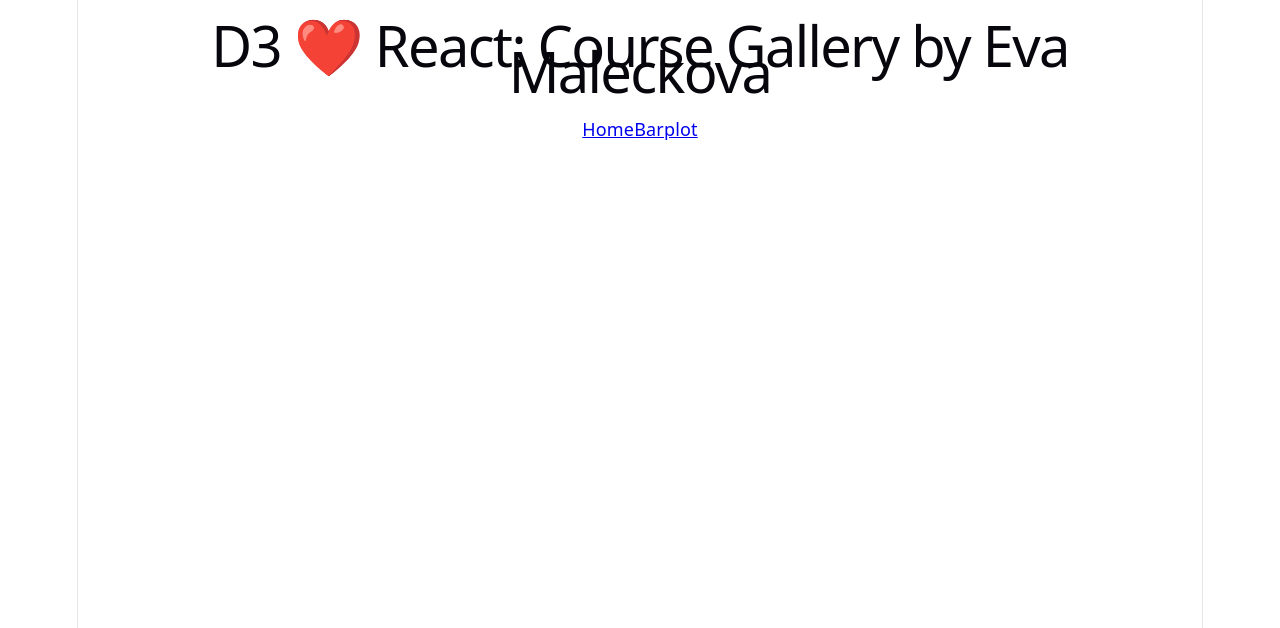
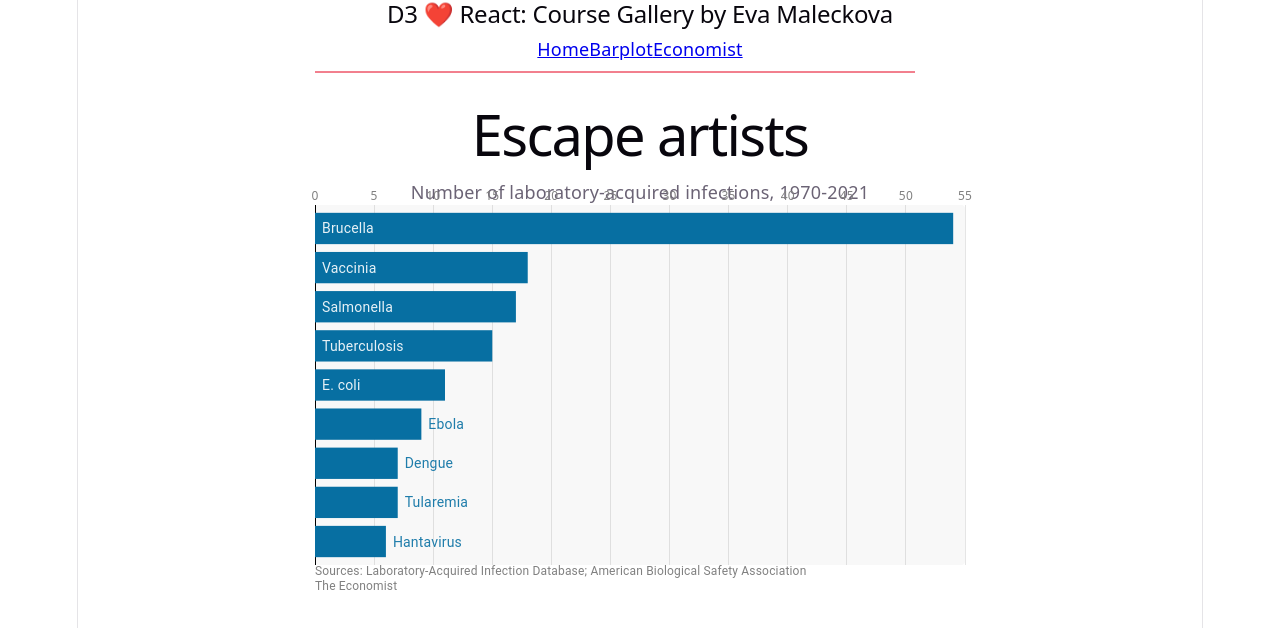
Before and after one commit to emaleckova/d3-react-class-2026, a React (Vite) app: page /economist in a window 1280 px wide. Shown: the top 628 px of the page. Built offline with nearby package versions, Linux system fonts and the light colour scheme.

Commit message:
Moved economist plot to a devoted page

```diff
--- a/src/App.jsx
+++ b/src/App.jsx
@@ -3,17 +3,19 @@ import Navigation from "./components/Navigation";
 
 import Home from "./pages/Home";
 import BarplotPage from "./pages/BarplotPage";
+import EconomistPage from "./pages/EconomistPage";
 
 export default function App() {
   return (
     <>
-      <h1>D3 ❤️ React: Course Gallery by Eva Maleckova</h1>
+      <h2>D3 ❤️ React: Course Gallery by Eva Maleckova</h2>
 
       <Navigation />
 
       <Routes>
         <Route path="/" element={<Home />} />
         <Route path="/barplot" element={<BarplotPage />} />
+        <Route path="/economist" element={<EconomistPage />} />
       </Routes>
     </>
   );
--- a/src/components/Navigation.jsx
+++ b/src/components/Navigation.jsx
@@ -5,6 +5,7 @@ export default function Navigation() {
     <nav>
       <Link to="/">Home</Link>
       <Link to="/barplot">Barplot</Link>
+      <Link to="/economist">Economist</Link>
     </nav>
   );
 }
--- a/src/pages/EconomistPage.jsx
+++ b/src/pages/EconomistPage.jsx
@@ -1,10 +1,10 @@
-import economistPlot from "../visualizations/02_TheEconomistPlot/economistPlot";
+import EconomistPlot from "../visualizations/02_TheEconomistPlot/economistPlot";
 import economistData from "../visualizations/02_TheEconomistPlot/economistData";
 
 export default function economistPage() {
   return (
     <div>
-      <economistPlot data={economistData} />
+      <EconomistPlot data={economistData} />
     </div>
   );
 }
--- a/src/pages/Home.jsx
+++ b/src/pages/Home.jsx
@@ -1,5 +1,4 @@
-{
-  /* export default function Home() {
+export default function Home() {
   return (
     <div>
       <h3>About</h3>
@@ -9,141 +8,4 @@
       </p>
     </div>
   );
-}*/
 }
-
-import * as d3 from "d3";
-
-const data = [
-  { count: 6, name: "Hantavirus" },
-  { count: 7, name: "Tularemia" },
-  { count: 7, name: "Dengue" },
-  { count: 9, name: "Ebola" },
-  { count: 11, name: "E. coli" },
-  { count: 15, name: "Tuberculosis" },
-  { count: 17, name: "Salmonella" },
-  { count: 18, name: "Vaccinia" },
-  { count: 54, name: "Brucella" },
-];
-
-console.log(data);
-
-/*Image area*/
-
-const width = 650;
-const height = 360;
-
-const margins = {
-  top: 0,
-  right: 0,
-  bottom: 0,
-  left: 0,
-};
-
-const innerWidth = width - margins.left - margins.right;
-const innerHeight = height - margins.top - margins.bottom;
-
-/*Scales*/
-const xScale = d3.scaleLinear().domain([0, 55]).range([0, innerWidth]);
-const pathogens = data.map((d) => d.name).reverse();
-console.log("Pathogens: " + pathogens);
-const yScale = d3
-  .scaleBand()
-  .domain(pathogens)
-  .range([0, innerHeight])
-  .paddingInner(0.2)
-  .paddingOuter(0.2);
-
-/*Sequence for horizontal lines*/
-const range = (start, end, step = 5) =>
-  Array.from(
-    { length: Math.floor((end - start) / step) + 1 },
-    (_, i) => start + i * step,
-  );
-
-const xBreaks = range(0, 55, 5);
-
-console.log(xBreaks);
-
-export default function Home() {
-  return (
-    <div>
-      <h4>Prototype Area</h4>
-
-      <svg width={width} height={height} overflow="visible">
-        {/*plotting area*/}
-        <g transform={`translate(${margins.top},${margins.right})`}>
-          {/*background*/}
-          <rect width={width} height={height} fill="#f8f8f8" rx={4} />
-          <text x={width / 2} y={25} textAnchor="middle" fill="red">
-            My Title
-          </text>
-          {/*axis lines*/}
-          {xBreaks.map((d, i) => (
-            <g key={i}>
-              <line
-                x1={xScale(d)}
-                y1={0}
-                x2={xScale(d)}
-                y2={height}
-                stroke="#808080"
-                opacity={0.2}
-                shapeRendering="crispEdges"
-              />
-              {/*axis labels*/}
-              <text
-                x={xScale(d)}
-                y={-25}
-                textAnchor="middle"
-                alignmentBaseline="central"
-                fill="#808080"
-                fontSize={12}
-              >
-                {d}
-              </text>
-              {/*y-axis line*/}
-              <line
-                x1={xScale(0)}
-                y1={0}
-                x2={xScale(0)}
-                y2={height}
-                stroke="black"
-                opacity={0.8}
-                shapeRendering="crispEdges"
-              />
-            </g>
-          ))}
-          {/*Data*/}
-          {data.map((d, i) => (
-            <rect
-              key={i}
-              x={0}
-              y={yScale(d.name)}
-              height={yScale.bandwidth()}
-              width={xScale(d.count)}
-              fill="#076fa2"
-            />
-          ))}
-          {/*Pathogen labels*/}
-          {data.map((d, i) => (
-            <text
-              key={i}
-              x={d.count > 10 ? 0 : xScale(d.count)}
-              y={yScale(d.name) + yScale.bandwidth() / 2}
-              dx={7}
-              alignmentBaseline="central"
-              textAnchor="start"
-              fontFamily="Roboto"
-              fontSize={14}
-              fill={d.count > 10 ? "white" : "#076fa2"}
-              fillOpacity={0.9}
-            >
-              {d.name}
-            </text>
-          ))}
-        </g>
-        {/*End of transform group*/}
-      </svg>
-    </div>
-  );
-}
--- a/src/visualizations/02_TheEconomistPlot/economistData.js
+++ b/src/visualizations/02_TheEconomistPlot/economistData.js
@@ -1,4 +1,4 @@
-export const data = [
+const economistData = [
   { count: 6, name: "Hantavirus" },
   { count: 7, name: "Tularemia" },
   { count: 7, name: "Dengue" },
@@ -9,3 +9,5 @@ export const data = [
   { count: 18, name: "Vaccinia" },
   { count: 54, name: "Brucella" },
 ];
+
+export default economistData;
--- /dev/null
+++ b/src/visualizations/02_TheEconomistPlot/economistPlot.css
@@ -0,0 +1,49 @@
+.economist-barplot {
+  font-family: "Roboto", sans-serif;
+  display: flex;
+  flex-direction: column;
+  align-items: flex-start;
+  min-height: 100vh;
+  padding: 110px 0;
+  background-color: #ffffff;
+}
+
+.economist-barplot h1 {
+  font-size: 20px;
+  margin-top: 5px;
+  margin-bottom: 0;
+}
+
+.economist-barplot p {
+  font-size: 16px;
+  margin-top: 10px;
+  margin-bottom: 40px;
+}
+
+.economist-barplot .source {
+  font-size: 12px;
+  color: grey;
+  margin-top: 4px;
+  margin-bottom: 0;
+}
+
+.economist-barplot .source-box {
+  margin-top: 0;
+}
+
+.economist-barplot > a {
+  position: fixed;
+  bottom: 32px;
+  left: 32px;
+  font-family: "Roboto", sans-serif;
+  font-size: 11px;
+  letter-spacing: 0.08em;
+  text-transform: uppercase;
+  text-decoration: none;
+  color: #9a9490;
+  transition: color 0.2s ease;
+}
+
+.economist-barplot > a:hover {
+  color: rgb(229, 1, 28);
+}
--- a/src/visualizations/02_TheEconomistPlot/economistPlot.jsx
+++ b/src/visualizations/02_TheEconomistPlot/economistPlot.jsx
@@ -1,13 +1,135 @@
 import * as d3 from "d3";
 
-export const data = [
-  { count: 6, name: "Hantavirus" },
-  { count: 7, name: "Tularemia" },
-  { count: 7, name: "Dengue" },
-  { count: 9, name: "Ebola" },
-  { count: 11, name: "E. coli" },
-  { count: 15, name: "Tuberculosis" },
-  { count: 17, name: "Salmonella" },
-  { count: 18, name: "Vaccinia" },
-  { count: 54, name: "Brucella" },
-];
+/*Image area*/
+
+const width = 650;
+const height = 360;
+
+export default function EconomistPlot({ data }) {
+  /*Scales*/
+  const xScale = d3.scaleLinear().domain([0, 55]).range([0, width]);
+  const pathogens = data.map((d) => d.name).reverse();
+  console.log("Pathogens: " + pathogens);
+  const yScale = d3
+    .scaleBand()
+    .domain(pathogens)
+    .range([0, height])
+    .paddingInner(0.2)
+    .paddingOuter(0.2);
+
+  /*Sequence for horizontal lines*/
+  const range = (start, end, step = 5) =>
+    Array.from(
+      { length: Math.floor((end - start) / step) + 1 },
+      (_, i) => start + i * step,
+    );
+
+  const xBreaks = range(0, 55, 5);
+
+  console.log(xBreaks);
+  return (
+    <div>
+      <svg width={width} height={10} overflow="visible">
+        <line
+          x1={0}
+          y1={0}
+          x2={width - 50}
+          y2={0}
+          stroke="rgb(229, 1, 28)"
+          strokeWidth={1}
+        />
+      </svg>
+      {/* title & subtitle */}
+      <h1>Escape artists</h1>
+      <p>Number of laboratory-acquired infections, 1970-2021</p>
+      <svg width={width} height={height} overflow="visible">
+        {/*background*/}
+        <rect width={width} height={height} fill="#f8f8f8" rx={4} />
+        {/*axis lines*/}
+        {xBreaks.map((d, i) => (
+          <g key={i}>
+            <line
+              x1={xScale(d)}
+              y1={0}
+              x2={xScale(d)}
+              y2={height}
+              stroke="#808080"
+              opacity={0.2}
+              shapeRendering="crispEdges"
+            />
+            {/*axis labels*/}
+            <text
+              x={xScale(d)}
+              y={-10}
+              textAnchor="middle"
+              alignmentBaseline="central"
+              fill="#808080"
+              fontSize={12}
+            >
+              {d}
+            </text>
+            {/*y-axis line*/}
+            <line
+              x1={xScale(0)}
+              y1={0}
+              x2={xScale(0)}
+              y2={height}
+              stroke="black"
+              opacity={0.8}
+              shapeRendering="crispEdges"
+            />
+          </g>
+        ))}
+        {/*Data*/}
+        {data.map((d, i) => (
+          <rect
+            key={i}
+            x={0}
+            y={yScale(d.name)}
+            height={yScale.bandwidth()}
+            width={xScale(d.count)}
+            fill="#076fa2"
+          />
+        ))}
+        {/*Pathogen labels*/}
+        {data.map((d, i) => (
+          <text
+            key={i}
+            x={d.count > 10 ? 0 : xScale(d.count)}
+            y={yScale(d.name) + yScale.bandwidth() / 2}
+            dx={7}
+            alignmentBaseline="central"
+            textAnchor="start"
+            fontFamily="Roboto"
+            fontSize={14}
+            fill={d.count > 10 ? "white" : "#076fa2"}
+            fillOpacity={0.9}
+          >
+            {d.name}
+          </text>
+        ))}
+        <text
+          x={0}
+          y={height + 10}
+          fontFamily="Roboto"
+          fontSize={12}
+          textAnchor="start"
+          fill="gray"
+        >
+          Sources: Laboratory-Acquired Infection Database; American Biological
+          Safety Association
+        </text>
+        <text
+          x={0}
+          y={height + 25}
+          fontFamily="Roboto"
+          fontSize={12}
+          textAnchor="start"
+          fill="#808080"
+        >
+          The Economist
+        </text>
+      </svg>
+    </div>
+  );
+}
```
